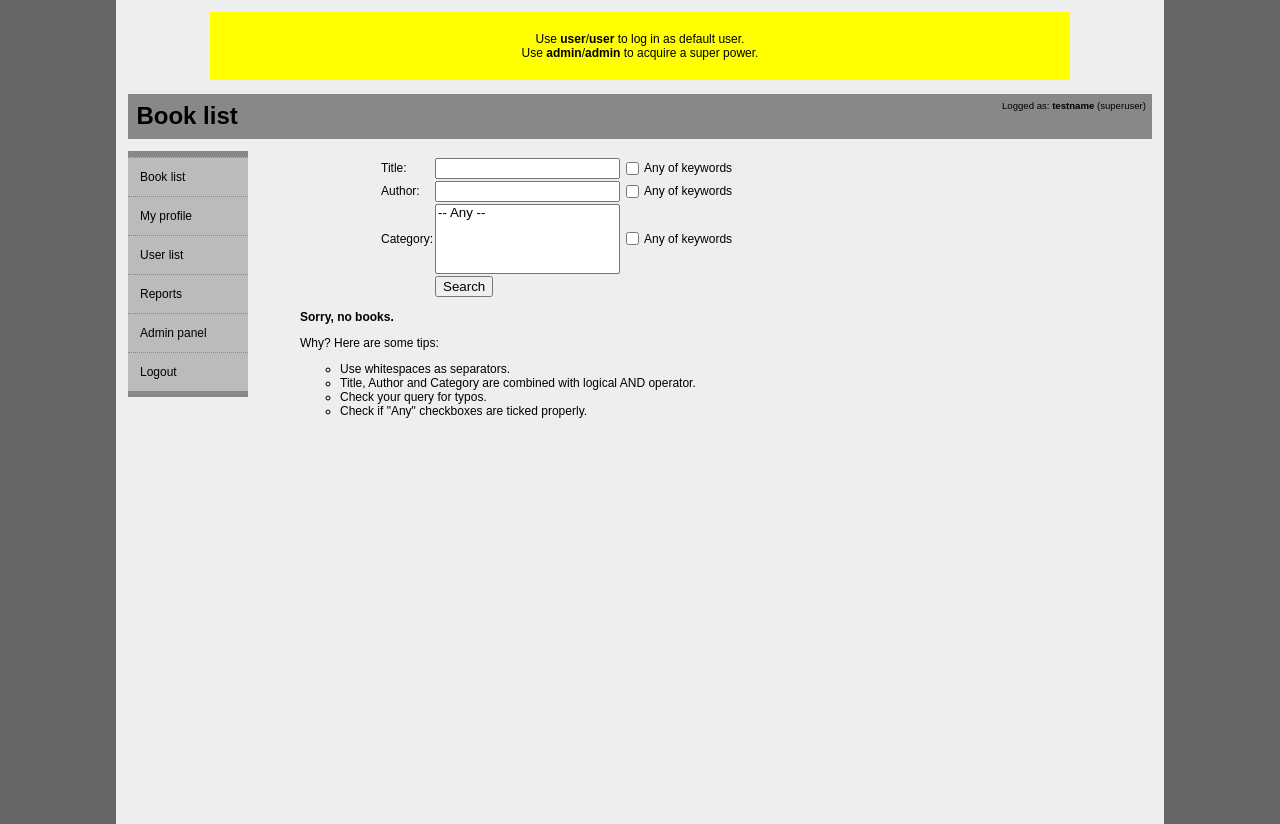
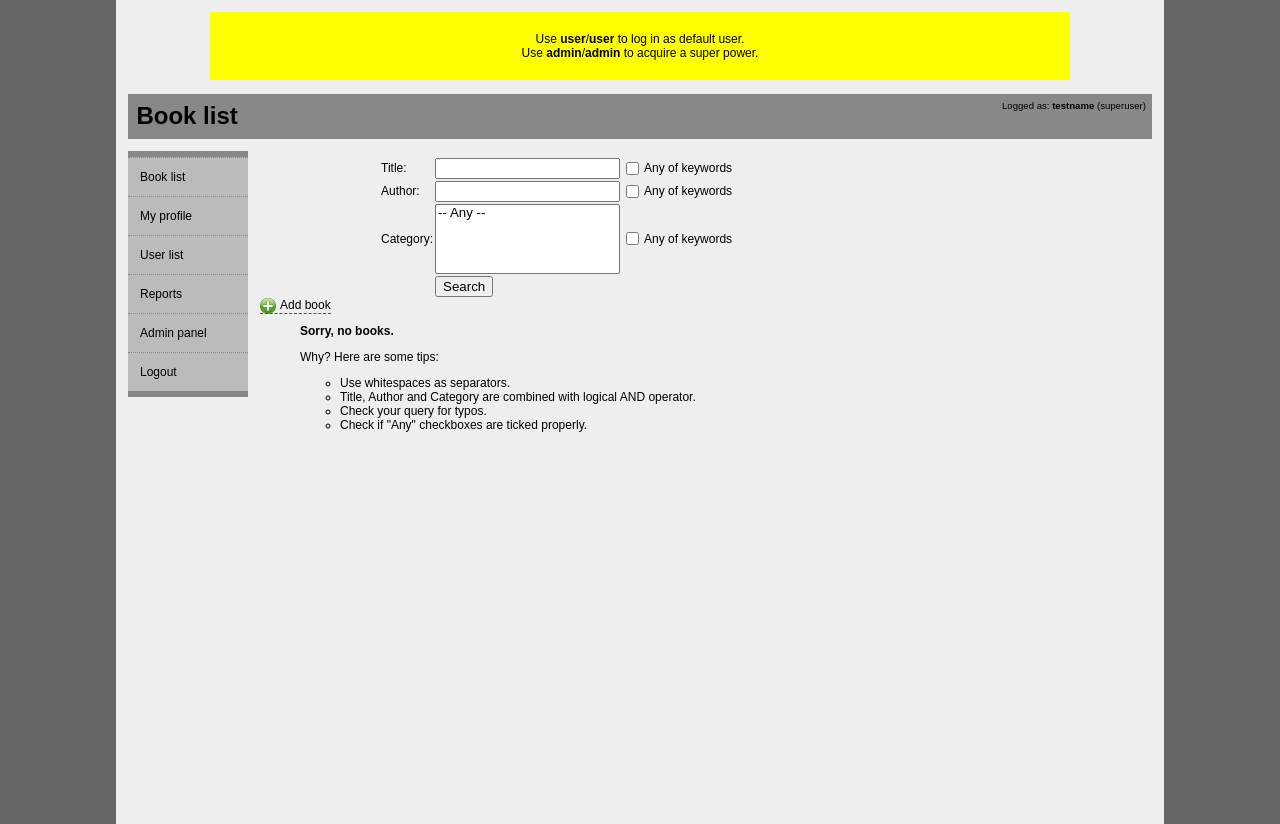
Before and after one commit to mmilewski/entelib, a Django app: page /entelib/books/ in a window 1280 px wide. Run offline with Django 3.2, Linux system fonts and the light colour scheme; a user stored in the database is signed in; data that the repository does not hold is empty.

Commit message:
Added 'add book' & 'add book copy' link when filtering books

```diff
--- a/entelib/baseapp/views.py
+++ b/entelib/baseapp/views.py
@@ -122,6 +122,7 @@ def show_books(request, non_standard_user_id=False):
     context = {
         'books' : books,
         'search' : search_data,
+        'can_add_book' : request.user.has_perm('baseapp.add_book'),
         }
     return render_response(request, 'books.html', context)
 
@@ -172,6 +173,7 @@ def show_book(request, book_id, non_standard_user_id=False):
         }
     return render_response(request, 'bookcopies.html', { 'book' : book_desc,
                                                          'search' : search_data,
+                                                         'can_add_bookcopy' : request.user.has_perm('baseapp.add_bookcopy'),
                                                          'only_available_checked' : 'yes' if 'available' in request.POST else ''})
 
 
--- a/entelib/media/stylesheets/style.css
+++ b/entelib/media/stylesheets/style.css
@@ -159,6 +159,16 @@ div.gobackWrapper a {
     border-bottom: 1px dashed brown;
 }
 
+
+div.book_actions a,       /* 'add book' link */
+div.bookcopy_actions a {  /* 'add book copy' link */
+    background: url('/media/images/add-icon.png') no-repeat;
+    padding: 0 0 .1em 20px;
+    text-decoration: none;
+    border-bottom: 1px dashed brown;
+}
+
+
 div.book_copies > h3#book_copies {
     margin-top: 1.3em;
     margin-bottom: 0;
--- a/entelib/templates/books.html
+++ b/entelib/templates/books.html
@@ -43,6 +43,13 @@
             </table>
         </form>
     </div>
+
+    <div class="book_actions">
+      {% if can_add_book %}
+      <a href="/entelib/admin/baseapp/book/add/" class="add_book">Add book</a>
+      {% endif %}
+    </div>
+
     <div class="found_books">
         <ul class='spaces'>
             {% for book in books %}
```
Also changed, not shown: entelib/templates/bookcopies.html (+8 -2 lines), entelib/media/images/add-icon.png (added).
